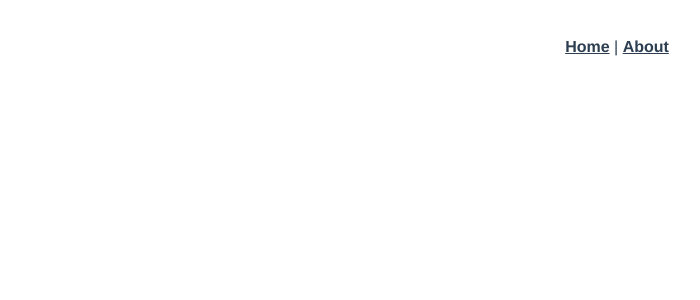
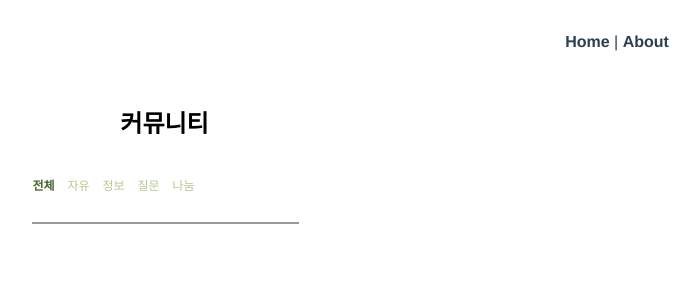
Before and after one commit to ayj8655/najakbat, a Vue app in the folder frontend/: page /community in a window 1280 px wide. Shown: the top 300 px of the page, without its empty margins (23-723 px from the left). Built offline with nearby package versions, Linux system fonts and the light colour scheme.

Commit message:
index.html 추가

```diff
--- a/frontend/package.json
+++ b/frontend/package.json
@@ -11,6 +11,7 @@
     "axios": "^0.21.1",
     "core-js": "^3.6.5",
     "vue": "^2.6.11",
+    "vue-infinite-loading": "^2.4.5",
     "vue-router": "^3.2.0",
     "vuex": "^3.4.0"
   },
--- a/frontend/public/index.html
+++ b/frontend/public/index.html
@@ -5,6 +5,9 @@
     <meta http-equiv="X-UA-Compatible" content="IE=edge">
     <meta name="viewport" content="width=device-width,initial-scale=1.0">
     <link rel="icon" href="<%= BASE_URL %>favicon.ico">
+    <link href="https://fonts.googleapis.com/earlyaccess/notosanskr.css" rel="stylesheet">
+    <link rel="stylesheet"	href="https://maxcdn.bootstrapcdn.com/bootstrap/4.5.2/css/bootstrap.min.css">
+    <link rel="stylesheet" href="https://cdn.jsdelivr.net/npm/bootstrap-icons@1.4.0/font/bootstrap-icons.css">
     <title><%= htmlWebpackPlugin.options.title %></title>
   </head>
   <body>
--- /dev/null
+++ b/frontend/src/components/Community/CommunityList.vue
@@ -0,0 +1,123 @@
+<template>
+  <div class="container">
+    <div style="text-align: center">
+      <h4 class="community">커뮤니티</h4>
+    </div>
+    <div>
+      <h5 class="all">전체</h5>
+      <h5 class="free">자유</h5>
+      <h5 class="info">정보</h5>
+      <h5 class="question">질문</h5>
+      <h5 class="share">나눔</h5>
+    </div>
+    <hr class="line1" />
+    <div></div>
+  </div>
+</template>
+
+<script>
+  export default {};
+</script>
+
+<style>
+  .community {
+    position: absolute;
+    width: 231px;
+    height: 45px;
+    left: 72px;
+    top: 104px;
+
+    font-family: Noto Sans KR;
+    font-style: normal;
+    font-weight: bold;
+    font-size: 24px;
+    line-height: 35px;
+    text-align: center;
+
+    color: #000000;
+  }
+  .all {
+    position: absolute;
+    width: 23px;
+    height: 17px;
+    left: 55px;
+    top: 176px;
+
+    font-family: Noto Sans KR;
+    font-style: normal;
+    font-weight: bold;
+    font-size: 12px;
+    line-height: 17px;
+
+    color: #446631;
+  }
+  .free {
+    position: absolute;
+    width: 23px;
+    height: 17px;
+    left: 90px;
+    top: 176px;
+
+    font-family: Noto Sans KR;
+    font-style: normal;
+    font-weight: normal;
+    font-size: 12px;
+    line-height: 17px;
+
+    color: #b6c790;
+  }
+  .info {
+    position: absolute;
+    width: 23px;
+    height: 17px;
+    left: 125px;
+    top: 176px;
+
+    font-family: Noto Sans KR;
+    font-style: normal;
+    font-weight: normal;
+    font-size: 12px;
+    line-height: 17px;
+
+    color: #b6c790;
+  }
+  .question {
+    position: absolute;
+    width: 23px;
+    height: 17px;
+    left: 160px;
+    top: 176px;
+
+    font-family: Noto Sans KR;
+    font-style: normal;
+    font-weight: normal;
+    font-size: 12px;
+    line-height: 17px;
+
+    color: #b6c790;
+  }
+  .share {
+    position: absolute;
+    width: 23px;
+    height: 17px;
+    left: 195px;
+    top: 176px;
+
+    font-family: Noto Sans KR;
+    font-style: normal;
+    font-weight: normal;
+    font-size: 12px;
+    line-height: 17px;
+
+    color: #b6c790;
+  }
+  .line1 {
+    position: absolute;
+    width: 265px;
+    height: 0px;
+    left: 55px;
+    top: 206px;
+
+    border: 1px solid #999999;
+  }
+</style>
--- a/frontend/src/router/index.js
+++ b/frontend/src/router/index.js
@@ -17,7 +17,13 @@ const routes = [
     // this generates a separate chunk (about.[hash].js) for this route
     // which is lazy-loaded when the route is visited.
     component: () =>
-      import(/* webpackChunkName: "about" */ "../views/About.vue"),
+    import(/* webpackChunkName: "about" */ "../views/About.vue"),
+  },
+  {
+    path: "/community",
+    name: "Community",
+    component: () =>
+    import(/* webpackChunkName: "about" */ "../views/Community.vue"),
   },
 ];
 
--- /dev/null
+++ b/frontend/src/views/Community.vue
@@ -0,0 +1,15 @@
+<template>
+  <community-list></community-list>
+</template>
+
+<script>
+import CommunityList from '@/components/Community/CommunityList.vue';
+  export default {
+    name: "Community",
+    components: {
+      CommunityList,
+    },
+  };
+</script>
+
+<style></style>
```
Also changed, not shown: frontend/src/components/Community/CommunityDetail.vue (added, +13 -0 lines), frontend/src/components/Community/CommunityWrite.vue (added, +13 -0 lines), 2 other files (tests, documents, lock files or other folders).
